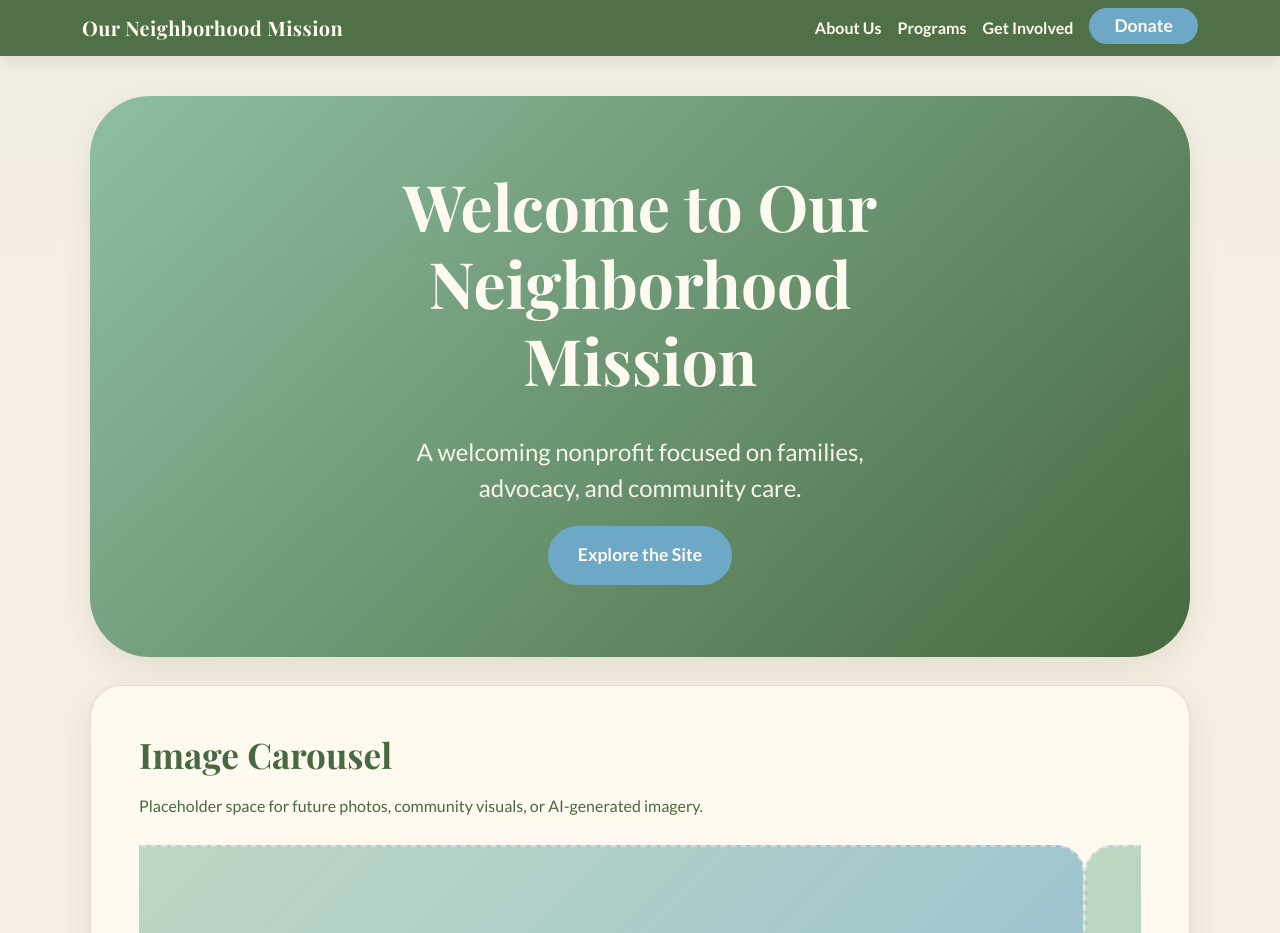
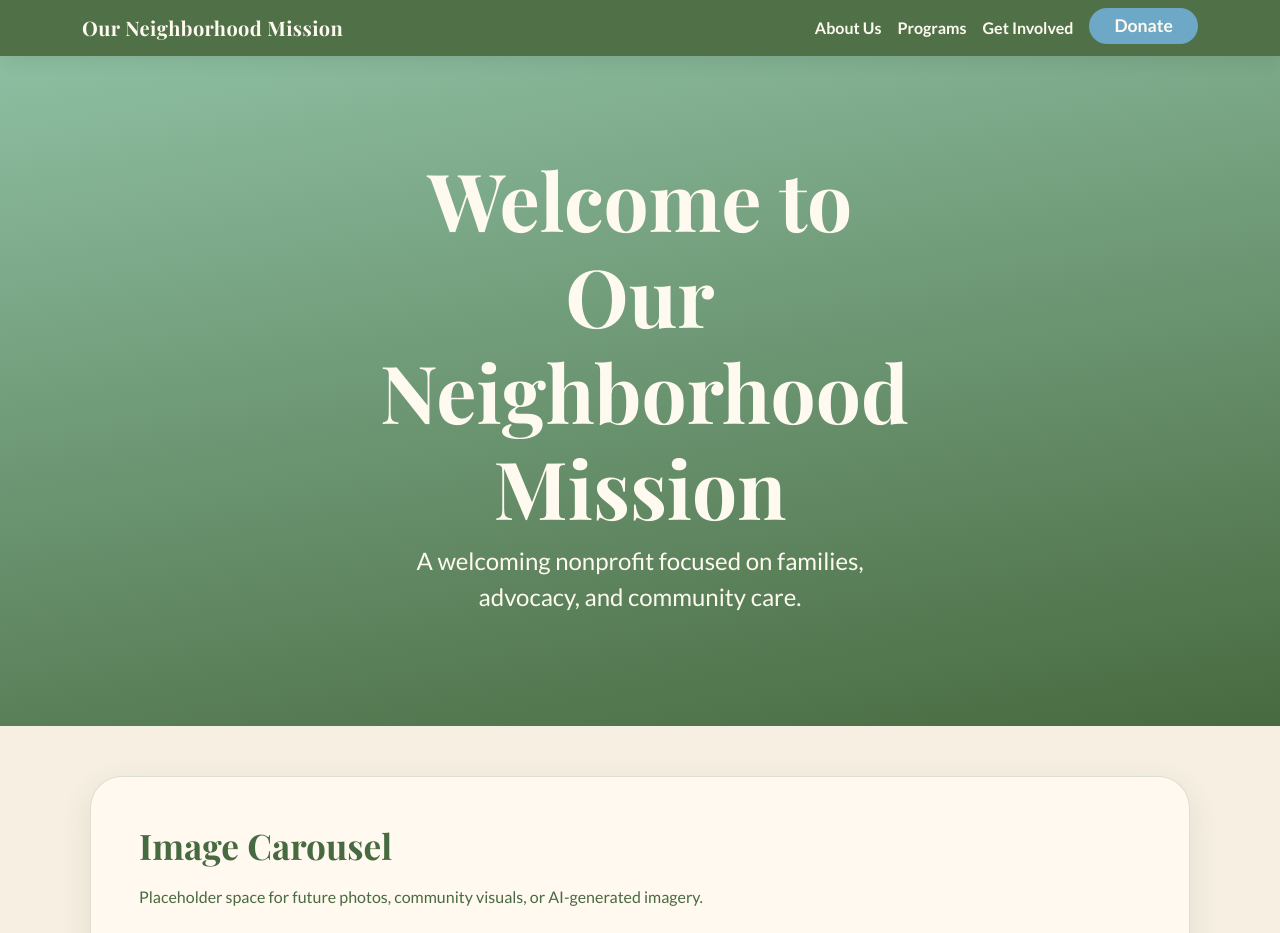
Before and after one commit to alyssajodi2005-coder/Web, a plain HTML site: page index.html in a window 1280 px wide. Shown: the top 933 px of the page. Drawn offline with nearby package versions, Linux system fonts and the light colour scheme.

Commit message:
Clean up shared page styling and add placeholders

```diff
--- a/index.html
+++ b/index.html
@@ -46,7 +46,6 @@
       <div class="statement">
         <h1>Welcome to Our Neighborhood Mission</h1>
         <p>A welcoming nonprofit focused on families, advocacy, and community care.</p>
-        <a href="about.html" class="btn btn-learn">Explore the Site</a>
       </div>
     </section>
 
--- a/style.css
+++ b/style.css
@@ -61,14 +61,20 @@ body {
 }
 
 .intro {
-  background: linear-gradient(135deg, var(--primary-color) 0%, var(--secondary-color) 100%);
+  background: linear-gradient(170deg, var(--primary-color) 0%, var(--secondary-color) 100%);
   color: var(--light-text);
-  padding: 72px 40px;
   text-align: center;
-  border-radius: 60px;
-  margin: 40px auto 28px;
-  max-width: 1100px;
-  box-shadow: var(--shadow-soft);
+  padding: 95px;
+}
+
+.intro h1 {
+  font-family: "Playfair Display", serif;
+  font-size: 80px;
+}
+
+.intro p {
+  font-family: "Lato", sans-serif;
+  font-size: 1.5rem;
 }
 
 .subpage-hero {
@@ -105,30 +111,11 @@ body {
   font-weight: 700;
 }
 
-.intro:hover {
-  transform: translateY(-1px);
-  box-shadow: 0 14px 34px rgba(0, 0, 0, 0.16);
-}
-
 .statement {
   max-width: 520px;
   margin: 0 auto;
 }
 
-.intro h1 {
-  font-family: "Playfair Display", serif;
-  font-size: 4rem;
-  margin-bottom: 1rem;
-}
-
-.intro p {
-  font-family: "Lato", sans-serif;
-  font-size: 1.5rem;
-  padding: 20px 0;
-  opacity: 0.95;
-  max-width: 700px;
-  margin: 0 auto;
-}
 
 .page-section,
 #mission,
@@ -141,6 +128,8 @@ body {
   scroll-margin-top: 90px;
   max-width: 1100px;
   margin: 0 auto 28px;
+  margin-top: 50px;
+  margin-bottom: 50px;
   padding: 48px;
   border-radius: 32px;
   border: 1px solid var(--border-color);
@@ -155,10 +144,6 @@ body {
   color: var(--secondary-color);
 }
 
-.section-intro {
-  max-width: 760px;
-  margin-bottom: 18px;
-}
 
 #mission p,
 #programs p,
```
